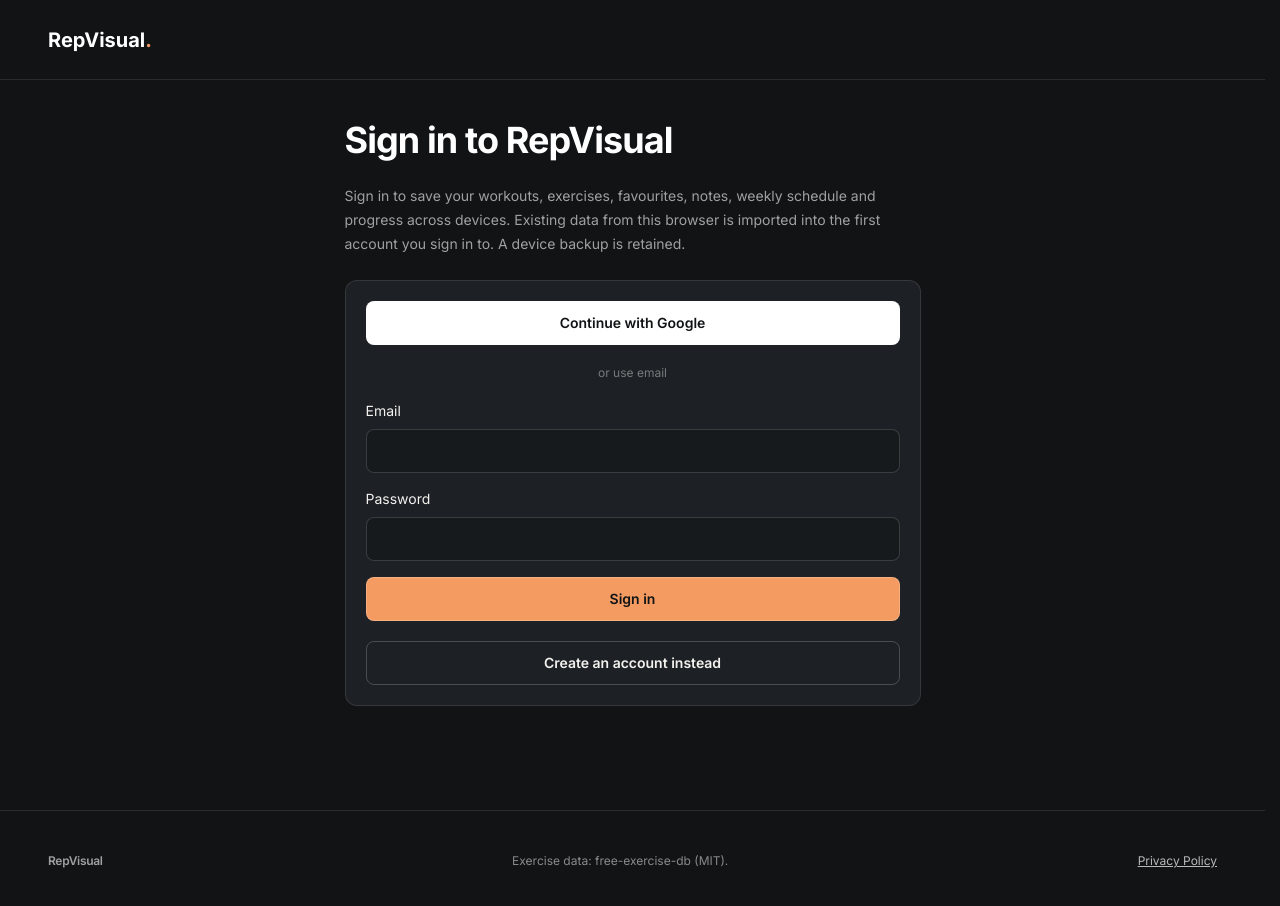
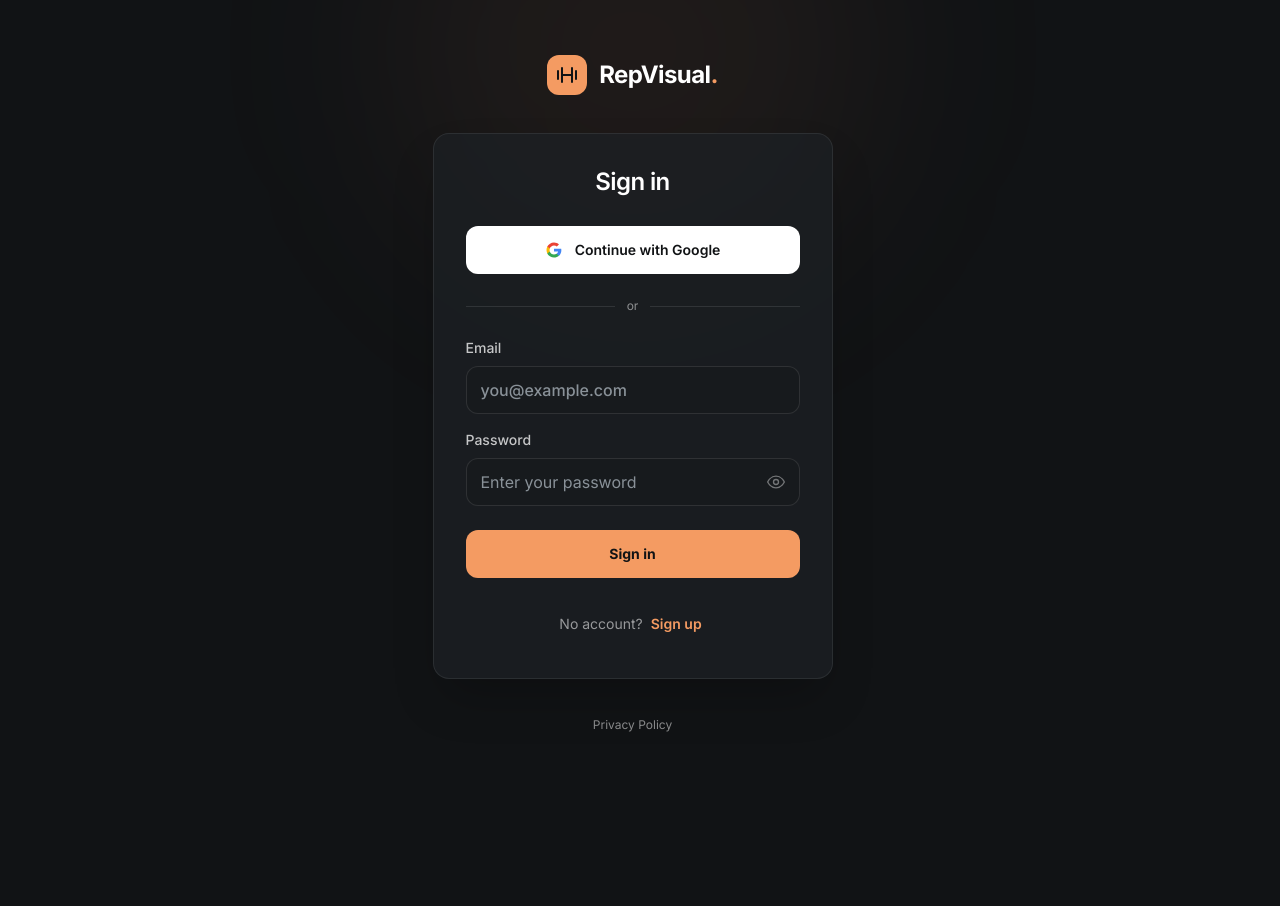
Before and after one commit to Shubh179/GYM, a Next.js app: page / in a window 1280 px wide. Shown: the top 906 px of the page. After the commit the page ends 800 px from the top, so only its background shows below. Built offline with nearby package versions, Linux system fonts and the light colour scheme; no server answers.

Commit message:
Simplify login and signup screens

```diff
--- a/src/components/AuthGate.tsx
+++ b/src/components/AuthGate.tsx
@@ -32,6 +32,7 @@ export default function AuthGate({ children }: { children: React.ReactNode }) {
   }
   // No app navigation, timer, music iframe or anatomy renderer for visitors.
   // Legal information is server-rendered even before auth initializes.
+  if (!user && pathname !== "/privacy-policy") return <main>{children}</main>;
   if (!user || pathname === "/privacy-policy") return <>
     <header className="page-shell flex min-h-20 items-center justify-between border-b border-white/10">
       <Link href="/" className="text-xl font-bold text-white">RepVisual<span className="text-accent">.</span></Link>
--- a/src/components/TrainingAccount.tsx
+++ b/src/components/TrainingAccount.tsx
@@ -16,6 +16,8 @@ export default function TrainingAccount({ redirectWhenSignedIn = false }: { redi
   const [mode, setMode] = useState<"signin" | "signup">("signin");
   const [email, setEmail] = useState("");
   const [password, setPassword] = useState("");
+  const [confirmPassword, setConfirmPassword] = useState("");
+  const [showPassword, setShowPassword] = useState(false);
   const [busy, setBusy] = useState(false);
   const [message, setMessage] = useState("");
   const [error, setError] = useState("");
@@ -40,6 +42,7 @@ export default function TrainingAccount({ redirectWhenSignedIn = false }: { redi
   }, [user, redirectWhenSignedIn, router]);
   async function submit(event: FormEvent) {
     event.preventDefault();
+    if (mode === "signup" && password !== confirmPassword) { setError("Passwords do not match."); return; }
     const client = browserSupabase();
     if (!client) return;
     setBusy(true); setError(""); setMessage("");
@@ -50,9 +53,10 @@ export default function TrainingAccount({ redirectWhenSignedIn = false }: { redi
         : await client.auth.signInWithPassword({ email: email.trim(), password });
       if (result.error) throw result.error;
       setPassword("");
+      setConfirmPassword("");
       if (result.data.session) router.replace("/library");
       else { try { sessionStorage.removeItem(SIGNIN_DESTINATION); } catch { /* No session to redirect. */ } }
-      if (mode === "signup" && !result.data.session) setMessage("Check your email to confirm your account, then sign in. Your browser data will stay here until it can be imported.");
+      if (mode === "signup" && !result.data.session) setMessage("Check your email to confirm your account.");
     } catch (cause) {
       try { sessionStorage.removeItem(SIGNIN_DESTINATION); } catch { /* Storage may be disabled. */ }
       setError(cause instanceof Error ? cause.message : "Sign-in failed. Please try again.");
@@ -88,31 +92,61 @@ export default function TrainingAccount({ redirectWhenSignedIn = false }: { redi
     const link = document.createElement("a"); link.href = url; link.download = "repvisual-training-backup.json"; link.click();
     window.setTimeout(() => URL.revokeObjectURL(url), 1000);
   }
+  if (!user) return <div className="relative flex min-h-dvh items-center justify-center overflow-hidden bg-ink-950 px-5 py-10">
+    <div aria-hidden="true" className="pointer-events-none absolute -top-48 left-1/2 h-[480px] w-[480px] -translate-x-1/2 rounded-full bg-accent/[0.06] blur-[100px]" />
+    <div className="relative w-full max-w-[400px]">
+      <Link href="/" aria-label="RepVisual home" className="mb-9 flex min-h-11 items-center justify-center gap-3">
+        <span className="flex h-10 w-10 items-center justify-center rounded-xl bg-accent text-ink-950">
+          <svg aria-hidden="true" className="h-6 w-6" viewBox="0 0 24 24" fill="none" stroke="currentColor" strokeWidth="2" strokeLinecap="round"><path d="M3 8v8M7 5v14M17 5v14M21 8v8M7 12h10" /></svg>
+        </span>
+        <span className="text-2xl font-bold tracking-tight text-white">RepVisual<span className="text-accent">.</span></span>
+      </Link>
+      <section aria-labelledby="auth-title" className="rounded-2xl border border-white/[0.08] bg-ink-850/70 p-6 shadow-2xl sm:p-8">
+        <h1 id="auth-title" className="mb-7 text-center text-2xl font-semibold tracking-tight text-white">{mode === "signup" ? "Create account" : "Sign in"}</h1>
+        {(error || authError) && <p role="alert" className="mb-5 rounded-lg border border-red-400/20 bg-red-400/5 px-3 py-2.5 text-sm text-red-200">{error || authError}</p>}
+        {message && <p role="status" className="mb-5 rounded-lg bg-accent/10 px-3 py-2.5 text-sm text-accent">{message}</p>}
+        {!configured && <p role="alert" className="mb-5 text-sm text-red-200">Sign-in is temporarily unavailable.</p>}
+        <button type="button" disabled={busy || !configured} onClick={() => void google()} className="flex min-h-12 w-full items-center justify-center gap-3 rounded-xl border border-white/15 bg-white px-4 text-sm font-semibold text-ink-950 transition hover:bg-white/90 disabled:opacity-40">
+          <svg aria-hidden="true" width="18" height="18" viewBox="0 0 48 48"><path fill="#4285F4" d="M43.6 24.5c0-1.4-.1-2.8-.4-4.1H24v7.8h11c-.5 2.5-1.9 4.6-4 6v5h6.5c3.8-3.5 6.1-8.6 6.1-14.7Z"/><path fill="#34A853" d="M24 44c5.4 0 9.9-1.8 13.2-4.8l-6.5-5c-1.8 1.2-4 1.9-6.7 1.9-5.2 0-9.6-3.5-11.2-8.2H6.1v5.2C9.4 39.6 16.2 44 24 44Z"/><path fill="#FBBC05" d="M12.8 27.9c-.4-1.2-.6-2.5-.6-3.9s.2-2.7.6-3.9v-5.2H6.1C4.8 17.7 4 20.8 4 24s.8 6.3 2.1 9.1l6.7-5.2Z"/><path fill="#EA4335" d="M24 11.9c2.9 0 5.5 1 7.5 2.9l5.7-5.7C33.9 6 29.4 4 24 4 16.2 4 9.4 8.4 6.1 14.9l6.7 5.2c1.6-4.7 6-8.2 11.2-8.2Z"/></svg>
+          Continue with Google
+        </button>
+        <div className="my-6 flex items-center gap-3" aria-hidden="true"><span className="h-px flex-1 bg-white/10" /><span className="text-xs text-white/50">or</span><span className="h-px flex-1 bg-white/10" /></div>
+        <form onSubmit={submit} className="space-y-4">
+          <label className="block text-sm font-medium text-white/75">Email
+            <input required disabled={busy || !configured} type="email" autoComplete="email" placeholder="you@example.com" value={email} onChange={e => setEmail(e.target.value)} className="mt-2 block h-12 w-full rounded-xl border border-white/10 bg-ink-900 px-3.5 text-base text-white outline-none transition focus:border-accent/60 disabled:opacity-40" />
+          </label>
+          <div>
+            <label htmlFor="auth-password" className="block text-sm font-medium text-white/75">Password</label>
+            <div className="relative mt-2">
+              <input id="auth-password" required disabled={busy || !configured} minLength={mode === "signup" ? 8 : 1} type={showPassword ? "text" : "password"} autoComplete={mode === "signup" ? "new-password" : "current-password"} placeholder={mode === "signup" ? "At least 8 characters" : "Enter your password"} value={password} onChange={e => setPassword(e.target.value)} className="block h-12 w-full rounded-xl border border-white/10 bg-ink-900 pl-3.5 pr-12 text-base text-white outline-none transition focus:border-accent/60 disabled:opacity-40" />
+              <button type="button" aria-label={showPassword ? "Hide password" : "Show password"} aria-pressed={showPassword} onClick={() => setShowPassword(value => !value)} className="absolute inset-y-0 right-0 flex w-12 items-center justify-center rounded-xl text-white/40 hover:text-white">
+                <svg aria-hidden="true" className="h-5 w-5" viewBox="0 0 24 24" fill="none" stroke="currentColor" strokeWidth="1.6"><path d="M2 12s3.5-7 10-7 10 7 10 7-3.5 7-10 7S2 12 2 12Z"/><circle cx="12" cy="12" r="3"/>{showPassword && <path d="m3 3 18 18" />}</svg>
+              </button>
+            </div>
+          </div>
+          {mode === "signup" && <label className="block text-sm font-medium text-white/75">Confirm password
+            <input required disabled={busy || !configured} type={showPassword ? "text" : "password"} autoComplete="new-password" placeholder="Re-enter your password" value={confirmPassword} onChange={e => setConfirmPassword(e.target.value)} className="mt-2 block h-12 w-full rounded-xl border border-white/10 bg-ink-900 px-3.5 text-base text-white outline-none transition focus:border-accent/60 disabled:opacity-40" />
+          </label>}
+          <button disabled={busy || !configured} className="!mt-6 flex min-h-12 w-full items-center justify-center rounded-xl bg-accent px-4 text-sm font-bold text-ink-950 transition hover:bg-accent-soft disabled:opacity-40">{busy ? "Please wait..." : mode === "signup" ? "Create account" : "Sign in"}</button>
+        </form>
+        <p className="mt-6 text-center text-sm text-white/55">{mode === "signin" ? "No account?" : "Already registered?"} <button type="button" disabled={busy} className="inline-flex min-h-11 items-center px-1 font-semibold text-accent hover:text-accent-soft" onClick={() => { setMode(mode === "signup" ? "signin" : "signup"); setConfirmPassword(""); setShowPassword(false); setMessage(""); setError(""); }}>{mode === "signin" ? "Sign up" : "Sign in instead"}</button></p>
+      </section>
+      <div className="mt-6 text-center"><Link href="/privacy-policy" className="inline-flex min-h-11 items-center px-3 text-xs text-white/50 hover:text-white/80">Privacy Policy</Link></div>
+    </div>
+  </div>;
+
   return <div className="page-shell py-10"><div className="mx-auto max-w-xl space-y-6">
-    <h1 className="page-title">{user ? "Your account" : mode === "signup" ? "Create your account" : "Sign in to RepVisual"}</h1>
-    <p className="text-sm leading-6 text-white/60">Sign in to save your workouts, exercises, favourites, notes, weekly schedule and progress across devices. Existing data from this browser is imported into the first account you sign in to. A device backup is retained.</p>
+    <h1 className="page-title">Your account</h1>
     {(error || authError) && <p role="alert" className="rounded-lg border border-red-400/30 p-4 text-sm text-red-200">{error || authError}</p>}
-    {message && <p role="status" className="text-sm text-accent">{message}</p>}
-    {!configured ? <p className="rounded-xl border border-white/10 p-5 text-white/60">Sign-in is not configured. Please contact the app administrator.</p> : user ? <section className="space-y-4 rounded-xl border border-white/10 bg-ink-850 p-5">
-      <p className="break-all text-sm">Signed in as {user.email ?? "your account"}</p>
+    <section className="space-y-4 rounded-xl border border-white/10 bg-ink-850 p-5">
+      <p className="break-all text-sm">{user.email ?? "Your account"}</p>
       <p role="status" className="text-sm text-white/70">{library.syncStatus === "synced" ? "All changes synced to your account." : library.syncStatus === "syncing" ? "Syncing your training..." : library.syncStatus === "error" ? "Sync needs attention." : "Saved on this device."}</p>
       {library.syncError && <p role="alert" className="text-sm text-red-200">{library.syncError}</p>}
       <div className="flex flex-wrap gap-3">
         <button className={button} disabled={library.syncStatus === "syncing"} onClick={() => void library.syncNow()}>Sync now</button>
         <button className={button} disabled={busy} onClick={() => void signOut()}>Sign out</button>
       </div>
-      <p className="text-xs leading-5 text-white/50">Unsynced changes remain in this account’s device cache if you sign out. Sign back into the same account to finish syncing.</p>
-    </section> : <section className="space-y-5 rounded-xl border border-white/10 bg-ink-850 p-5">
-      <button className={`${button} w-full bg-white text-ink-950`} disabled={busy} onClick={() => void google()}>Continue with Google</button>
-      <p className="text-center text-xs text-white/40">or use email</p>
-      <form onSubmit={submit} className="space-y-4">
-        <label className="block text-sm">Email<input required type="email" autoComplete="email" value={email} onChange={e => setEmail(e.target.value)} className="mt-2 block min-h-11 w-full rounded-lg border border-white/15 bg-ink-900 px-3" /></label>
-        <label className="block text-sm">Password<input required minLength={mode === "signup" ? 8 : 1} type="password" autoComplete={mode === "signup" ? "new-password" : "current-password"} value={password} onChange={e => setPassword(e.target.value)} className="mt-2 block min-h-11 w-full rounded-lg border border-white/15 bg-ink-900 px-3" /></label>
-        <button disabled={busy} className={`${button} w-full bg-accent text-ink-950`}>{busy ? "Please wait..." : mode === "signup" ? "Create account" : "Sign in"}</button>
-      </form>
-      <button disabled={busy} className={`${button} w-full`} onClick={() => { setMode(mode === "signup" ? "signin" : "signup"); setMessage(""); setError(""); }}>{mode === "signin" ? "Create an account instead" : "Already have an account? Sign in"}</button>
-    </section>}
-    {!user && library.syncError && <p role="alert" className="text-sm text-red-200">{library.syncError}</p>}
-    {user && <div className="flex flex-wrap gap-3"><button className={button} onClick={exportBackup}>Export training backup</button><Link className={`${button} inline-flex items-center`} href="/library">Back to training</Link></div>}
+    </section>
+    <div className="flex flex-wrap gap-3"><button className={button} onClick={exportBackup}>Export training backup</button><Link className={`${button} inline-flex items-center`} href="/library">Back to training</Link></div>
   </div></div>;
 }
```
Also changed, not shown: 1 other file (tests, documents, lock files or other folders).
